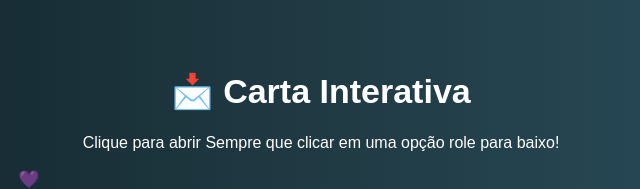
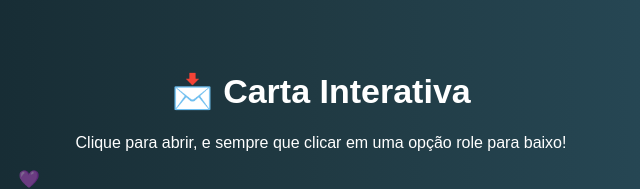
Before and after one commit to nilmclovin/nichbrina, a plain HTML site: page index.html in a window 1280 px wide. Shown: the top 189 px of the page, 319-959 px from the left. Drawn offline with Linux system fonts and the light colour scheme.

Commit message:
index.html

```diff
--- a/index.html
+++ b/index.html
@@ -404,8 +404,7 @@ textarea {
   </style>
   </head>
   <body>  <h1>📩 Carta Interativa</h1>
-<p>Clique para abrir
-Sempre que clicar em uma opção role para baixo!</p>  <div class="scene">
+<p>Clique para abrir, e sempre que clicar em uma opção role para baixo!</p>  <div class="scene">
   <div class="envelope" id="envelope" onclick="abrir()">
     <div class="front"></div>
     <div class="back"></div>
```
